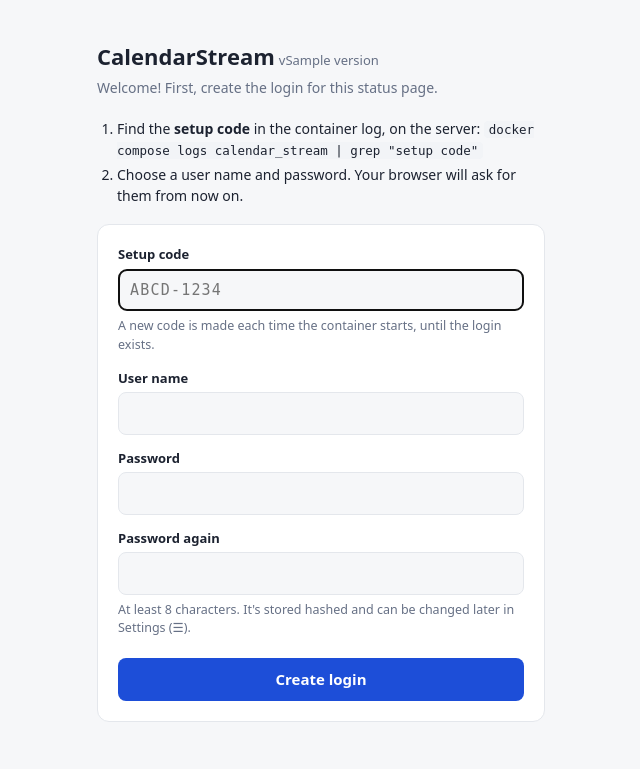
After one commit to Uuugh/CalendarStream, a FastAPI app: template app/templates/welcome.html in a window 1280 px wide. The commit adds this page. Shown: the top 769 px of the page, without its empty margins (319-959 px from the left). Run offline with FastAPI, Linux system fonts and the light colour scheme; the template is opened without the code that fills it: most values are stand-ins (such as "Sample title", 1, 10 or a date in 2020); some libraries are stand-ins or nearby versions.

Commit message:
0.1.3: logins move into the app; only DB_PASSWORD.txt stays on the server
First visit creates the status-page login (setup code from the container log; scrypt hash),
changeable in Settings. CCS+ UID and Calendar Sync password entered in Setup (encrypted with the
DB_PASSWORD-derived key, shared with the Google secrets via secretbox.py). Old secret files are
imported once; compose mounts only DB_PASSWORD.

Co-Authored-By: Claude Opus 5.5 <noreply@anthropic.com>
Claude-Session: https://claude.ai/code/session_01JyxEuS74K8eVHYkyPk7STg

```diff
--- a/app/calsync.py
+++ b/app/calsync.py
@@ -174,8 +174,8 @@ async def download(url: str, username: str, password: str, etag: str = "", last_
     if status == 304:
         return Download(304, not_modified=True, etag=etag, last_modified=last_modified, debug=debug)
     if status == 401:
-        raise AuthError("CCS+ rejected the UID or Calendar Sync password (HTTP 401). Check CCS_USER.txt "
-                        "(your UID) and CCS_PASSWORD.txt (the Calendar Sync password, not your CCS login).")
+        raise AuthError("CCS+ rejected the UID or Calendar Sync password (HTTP 401). Check both in "
+                        "Status & setup → Setup (the Calendar Sync password, not your CCS login).")
     if status == 403:
         server = headers.get("server", "")
         ref = re.search(r"Reference\s*#?\s*([\w.]+)", _snippet(body, 1000))
--- a/app/main.py
+++ b/app/main.py
@@ -24,6 +24,8 @@ from .calsync import (AuthError, BlockedError, Defaults, Event, SourceError, che
                       empty_feed, new_calendar, parse, render)
 from .config import DEFAULT_CALENDAR_URL, settings
 from .gsync import Google, GoogleError
+from .logins import LoginError, Logins
+from .secretbox import SecretBox
 from .store import Store, from_iso, iso
 
 logging.basicConfig(level=logging.INFO, format="%(asctime)s %(levelname)s %(name)s: %(message)s")
@@ -31,7 +33,9 @@ log = logging.getLogger("calendar_stream")
 logging.getLogger("httpx").setLevel(logging.WARNING)   # one line per Google request is too chatty
 TZ = ZoneInfo(settings.timezone)
 store = Store(settings.dsn)
-google = Google(store, settings.db_password, settings.timezone)
+box = SecretBox(settings.db_password)
+google = Google(store, box, settings.timezone)
+logins = Logins(store, box)
 MAX_AUTH_FAILURES = 2   # pause automatic downloads after this many rejected sign-ins (avoids account lockout)
 CSRF_TOKEN = secrets.token_urlsafe(24)   # forms on the status page must carry this
 
@@ -299,11 +303,10 @@ def apply_calendar(body: bytes, how: str) -> bool:
 async def run_once(manual: bool = False):
     if state.running:
         return
-    if not settings.configured:
+    if not logins.ccs_configured:
         state.status = "error"
-        state.message = ("Calendar Sync sign-in is missing: put your UID in CCS_USER.txt and the Calendar Sync "
-                         "password in CCS_PASSWORD.txt (in $MNT_DOCKER/.secrets), then restart.")
-        state.record("error", state.message)
+        state.message = ("Enter your CCS+ UID and Calendar Sync password in Status & setup → Setup "
+                         "to start downloading the schedule.")
         state.save()
         return
     if state.login_failures >= MAX_AUTH_FAILURES and not manual:
@@ -318,7 +321,8 @@ async def run_once(manual: bool = False):
     try:
         have_source = store.get_calendar("source") is not None
         cache = (store.get("http_cache") or {}) if have_source else {}
-        dl = await download(calendar_url(), settings.username, settings.password,
+        uid, password = logins.ccs()
+        dl = await download(calendar_url(), uid, password,
                             etag=cache.get("etag", ""), last_modified=cache.get("last_modified", ""))
         store.save_debug("response", json.dumps(dl.debug, indent=2).encode(), "application/json")
         state.last_auth, state.last_auth_ok, state.login_failures = now(), True, 0
@@ -379,6 +383,13 @@ async def lifespan(_app):
     await asyncio.to_thread(store.open)       # waits for the database container if needed
     settings.resolve_feed_token(store)
     state.load()
+    imported = logins.import_old(settings.username, settings.password, settings.gui_user, settings.gui_password)
+    if imported:
+        state.record("info", "Imported " + " and ".join(imported) + " from the old secret files. They're "
+                     "now kept in the database and changed on the status page; the files can be deleted.")
+    if not logins.has_page_login:
+        # First start: the status page asks for this code before the login can be created.
+        log.warning("First-time setup: open the status page and enter the setup code %s", logins.new_setup_code())
     # Re-apply current settings (calendar name, DEFAULT_EVENT_HOURS, edits) to the last download
     try:
         rebuild()
@@ -402,27 +413,36 @@ GUI_MAX_FAILURES, GUI_LOCKOUT = 5, timedelta(minutes=15)
 _gui_failures: dict[str, list] = {}   # client ip -> [failure count, locked-until]
 
 
+def _client_ip(request: Request) -> str:
+    return request.client.host if request.client else "?"
+
+
+def _check_lockout(ip: str):
+    locked_until = _gui_failures.get(ip, [0, None])[1]
+    if locked_until and now() < locked_until:
+        raise HTTPException(429, "Too many failed attempts. Try again later.")
+
+
+def _count_failure(ip: str, what: str = "logins"):
+    count = _gui_failures.get(ip, [0, None])[0] + 1
+    locked = now() + GUI_LOCKOUT if count >= GUI_MAX_FAILURES else None
+    _gui_failures[ip] = [0 if locked else count, locked]
+    if locked:
+        state.record("warn", f"Status page locked for {ip} after {GUI_MAX_FAILURES} failed {what}")
+        raise HTTPException(429, "Too many failed attempts. Try again later.")
+
+
 def gui_auth(request: Request, creds: HTTPBasicCredentials | None = Depends(basic)):
-    if not settings.gui_password:
-        return
-    ip = request.client.host if request.client else "?"
-    count, locked_until = _gui_failures.get(ip, [0, None])
-    if locked_until and now() < locked_until:
-        raise HTTPException(429, "Too many failed logins. Try again later.")
-
-    def same(a: str, b: str) -> bool:
-        return secrets.compare_digest(a.encode(), b.encode())
-
-    if creds and same(creds.username, settings.gui_user) and same(creds.password, settings.gui_password):
+    """The status-page login (HTTP Basic). Before one exists, every page leads to the first-visit form."""
+    if not logins.has_page_login:
+        raise HTTPException(303, headers={"Location": "/welcome"})
+    ip = _client_ip(request)
+    _check_lockout(ip)
+    if creds and logins.check_page_login(creds.username, creds.password):
         _gui_failures.pop(ip, None)
         return
     if creds:   # a real attempt (not just the browser's first, credential-less request)
-        count += 1
-        locked = now() + GUI_LOCKOUT if count >= GUI_MAX_FAILURES else None
-        _gui_failures[ip] = [0 if locked else count, locked]
-        if locked:
-            state.record("warn", f"Status page locked for {ip} after {GUI_MAX_FAILURES} failed logins")
-            raise HTTPException(429, "Too many failed logins. Try again later.")
+        _count_failure(ip)
     raise HTTPException(401, headers={"WWW-Authenticate": 'Basic realm="CalendarStream"'})
 
 
@@ -571,10 +591,6 @@ def _parse_month(value: str | None) -> tuple[int, int]:
     return today.year, today.month
 
 
-def _mask(uid: str) -> str:
-    return uid[:2] + "•" * max(0, len(uid) - 4) + uid[-2:] if len(uid) > 4 else "•" * len(uid)
-
-
 # --- Routes ----------------------------------------------------------------------
 
 @app.get("/", dependencies=[Depends(gui_auth)])
@@ -592,9 +608,9 @@ def index(request: Request, month: str | None = None):
         "google": google_view(request), "open_menu": request.query_params.get("menu") == "google",
         "public": {"url": public_url(), "from_settings": bool(store.get("public_url")),
                    "env": settings.public_base_url},
+        "page_user": logins.page_user,
         "setup": {
-            "uid": _mask(settings.username) if settings.username else "",
-            "has_password": bool(settings.password),
+            "uid": logins.ccs()[0], "has_password": bool(logins.ccs()[1]), "configured": logins.ccs_configured,
             "url": url, "url_is_default": url == DEFAULT_CALENDAR_URL,
             "url_from_gui": bool(store.get("calendar_url")),
             "downloaded": store.get_calendar("source") is not None,
@@ -609,6 +625,76 @@ async def run_now(csrf: str = Form("")):
     if not state.running:
         asyncio.create_task(run_once(manual=True))
     return RedirectResponse("/", status_code=303)
+
+
+# --- Logins -----------------------------------------------------------------------
+
+@app.get("/welcome")
+def welcome(request: Request):
+    """First visit: create the status-page login (needs the setup code from the container log)."""
+    if logins.has_page_login:
+        return RedirectResponse("/", status_code=303)
+    return templates.TemplateResponse(request, "welcome.html", {
+        "csrf": CSRF_TOKEN, "theme": ui_theme(), "version": __version__, "error": ""})
+
+
+@app.post("/welcome")
+def create_login(request: Request, csrf: str = Form(""), code: str = Form(""), user: str = Form(""),
+                 password: str = Form(""), confirm: str = Form("")):
+    check_csrf(csrf)
+    if logins.has_page_login:
+        return RedirectResponse("/", status_code=303)
+    ip = _client_ip(request)
+    _check_lockout(ip)
+    error = ""
+    if not logins.check_setup_code(code):
+        _count_failure(ip, "setup codes")
+        error = "That setup code isn't right. It's in the container log (docker compose logs calendar_stream)."
+    else:
+        try:
+            logins.set_page_login(user, password, confirm)
+        except LoginError as e:
+            error = str(e)
+    if error:
+        return templates.TemplateResponse(request, "welcome.html", {
+            "csrf": CSRF_TOKEN, "theme": ui_theme(), "version": __version__, "error": error, "user": user},
+            status_code=400)
+    state.record("info", f"Status-page login created for \"{logins.page_user}\"")
+    return RedirectResponse("/", status_code=303)
+
+
+@app.post("/settings/login", dependencies=[Depends(gui_auth)])
+def change_login(request: Request, csrf: str = Form(""), current: str = Form(""), user: str = Form(""),
+                 password: str = Form(""), confirm: str = Form("")):
+    """Change the status-page user name and/or password (Settings menu). Needs the current password."""
+    check_csrf(csrf)
+    ip = _client_ip(request)
+    if not logins.check_page_login(logins.page_user, current):
+        _count_failure(ip)
+        raise HTTPException(400, "The current password isn't right.")
+    try:
+        logins.set_page_login(user or logins.page_user, password or current, confirm if password else None)
+    except LoginError as e:
+        raise HTTPException(400, str(e))
+    state.record("info", f"Status-page login changed (user \"{logins.page_user}\")")
+    # The browser still holds the old login; it will ask for the new one.
+    return RedirectResponse("/", status_code=303)
+
+
+@app.post("/setup/ccs", dependencies=[Depends(gui_auth)])
+async def set_ccs_login(csrf: str = Form(""), uid: str = Form(""), password: str = Form("")):
+    """Save the CCS+ UID and Calendar Sync password (Setup), then download straight away."""
+    check_csrf(csrf)
+    try:
+        logins.save_ccs(uid, password)
+    except LoginError as e:
+        raise HTTPException(400, str(e))
+    state.login_failures = 0
+    store.delete("http_cache")
+    state.record("info", "CCS+ UID and Calendar Sync password saved")
+    if not state.running:
+        asyncio.create_task(run_once(manual=True))
+    return RedirectResponse("/#setup", status_code=303)
 
 
 @app.post("/setup/interval", dependencies=[Depends(gui_auth)])
--- /dev/null
+++ b/app/templates/welcome.html
@@ -0,0 +1,50 @@
+<!doctype html>
+<html lang="en"{% if theme in ("light", "dark") %} data-theme="{{ theme }}"{% endif %}>
+<head>
+<meta charset="utf-8">
+<meta name="viewport" content="width=device-width, initial-scale=1">
+<title>Welcome · CalendarStream</title>
+{% include "_theme.html" %}
+<style>
+  * { box-sizing:border-box }
+  body { margin:0; font:15px/1.5 system-ui,-apple-system,"Segoe UI",sans-serif; background:var(--bg); color:var(--text) }
+  main { max-width:480px; margin:0 auto; padding:40px 16px 48px }
+  h1 { font-size:22px; margin:0 0 4px } .ver { color:var(--muted); font-size:13px; font-weight:500; margin-left:4px }
+  .sub { color:var(--muted); margin:0 0 20px; font-size:14px }
+  .card { background:var(--card); border:1px solid var(--line); border-radius:12px; padding:20px }
+  label { display:block; font-size:13px; font-weight:600; margin:14px 0 4px }
+  label:first-of-type { margin-top:0 }
+  input { width:100%; font:inherit; padding:9px 11px; border:1px solid var(--line); border-radius:8px; background:var(--bg); color:var(--text) }
+  input[name=code] { font-family:ui-monospace,monospace; letter-spacing:.08em; text-transform:uppercase }
+  .hint { font-size:12.5px; color:var(--muted); margin:6px 0 0 }
+  code { font:12.5px ui-monospace,monospace; background:var(--soft); padding:1px 5px; border-radius:4px; overflow-wrap:anywhere }
+  button { margin-top:20px; width:100%; font:inherit; font-weight:600; background:var(--accent); color:var(--onaccent); border:0; border-radius:8px; padding:10px 18px; cursor:pointer }
+  .err { background:var(--badbg); color:var(--bad); border-radius:8px; padding:10px 12px; font-size:14px; margin-bottom:16px }
+  ol { padding-left:20px; margin:0 0 18px; font-size:14px } li { margin:4px 0 }
+</style>
+</head>
+<body><main>
+  <h1>CalendarStream<span class="ver">v{{ version }}</span></h1>
+  <p class="sub">Welcome! First, create the login for this status page.</p>
+  <ol>
+    <li>Find the <b>setup code</b> in the container log, on the server:
+      <code>docker compose logs calendar_stream | grep "setup code"</code></li>
+    <li>Choose a user name and password. Your browser will ask for them from now on.</li>
+  </ol>
+  <form class="card" method="post" action="/welcome" autocomplete="off">
+    {% if error %}<div class="err">{{ error }}</div>{% endif %}
+    <input type="hidden" name="csrf" value="{{ csrf }}">
+    <label for="code">Setup code</label>
+    <input id="code" name="code" required placeholder="ABCD-1234" maxlength="12" autofocus spellcheck="false">
+    <p class="hint">A new code is made each time the container starts, until the login exists.</p>
+    <label for="user">User name</label>
+    <input id="user" name="user" required value="{{ user or '' }}" maxlength="64" autocomplete="username" spellcheck="false">
+    <label for="password">Password</label>
+    <input id="password" name="password" type="password" required minlength="8" autocomplete="new-password">
+    <label for="confirm">Password again</label>
+    <input id="confirm" name="confirm" type="password" required minlength="8" autocomplete="new-password">
+    <p class="hint">At least 8 characters. It's stored hashed and can be changed later in Settings (☰).</p>
+    <button>Create login</button>
+  </form>
+</main></body>
+</html>
```
Also changed, not shown: app/config.py (+2 -10 lines), app/gsync.py (+7 -23 lines), app/logins.py (added, +136 -0 lines), app/secretbox.py (added, +70 -0 lines), app/templates/index.html (+44 -10 lines), docker-compose.yml (+5 -20 lines), CHANGELOG.md, README.md, 3 other files.
